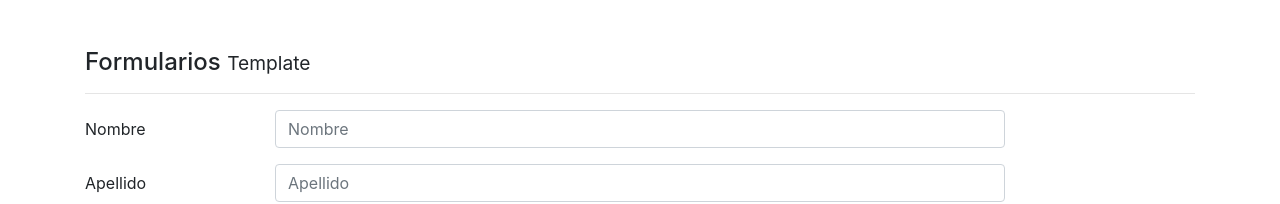
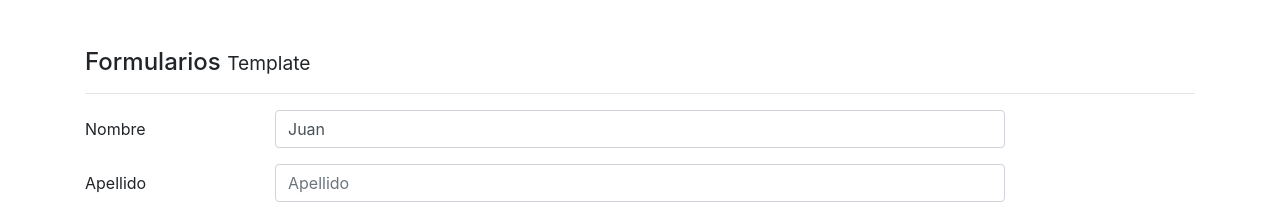
Before and after one commit to restrepo86/formularios, an Angular app: page /template in a window 1280 px wide. Shown: the top 204 px of the page. Built offline with nearby package versions, Linux system fonts and the light colour scheme.

Commit message:
Se captura informacion del formulario y se llenan valores por defecto

```diff
--- a/src/app/pages/template/template.component.html
+++ b/src/app/pages/template/template.component.html
@@ -1,6 +1,6 @@
 <h4>Formularios <small> Template </small></h4>
 <hr>
-<form autocomplete="off">
+<form autocomplete="off" (ngSubmit)="guardar(forma)" #forma="ngForm">
 
     <div>
 
@@ -8,7 +8,7 @@
             <label class="col-2 col-form-label">Nombre</label>
             <div class="col-8">
 
-                <input class="form-control" type="text" placeholder="Nombre">
+                <input class="form-control" type="text" name="nombre" [ngModel]="usuario.nombre" placeholder="Nombre" required minlength="5">
             </div>
         </div>
 
--- a/src/app/pages/template/template.component.ts
+++ b/src/app/pages/template/template.component.ts
@@ -1,4 +1,6 @@
 import { Component, OnInit } from '@angular/core';
+import { NgForOf } from '@angular/common';
+import { NgForm } from '@angular/forms';
 
 @Component({
   selector: 'app-template',
@@ -7,9 +9,17 @@ import { Component, OnInit } from '@angular/core';
 })
 export class TemplateComponent implements OnInit {
 
+  public usuario = {
+    nombre: 'Juan'
+  };
+
   constructor() { }
 
   ngOnInit(): void {
   }
 
+  guardar(forma: NgForm): void {
+    console.log(forma.value);
+  }
+
 }
```
